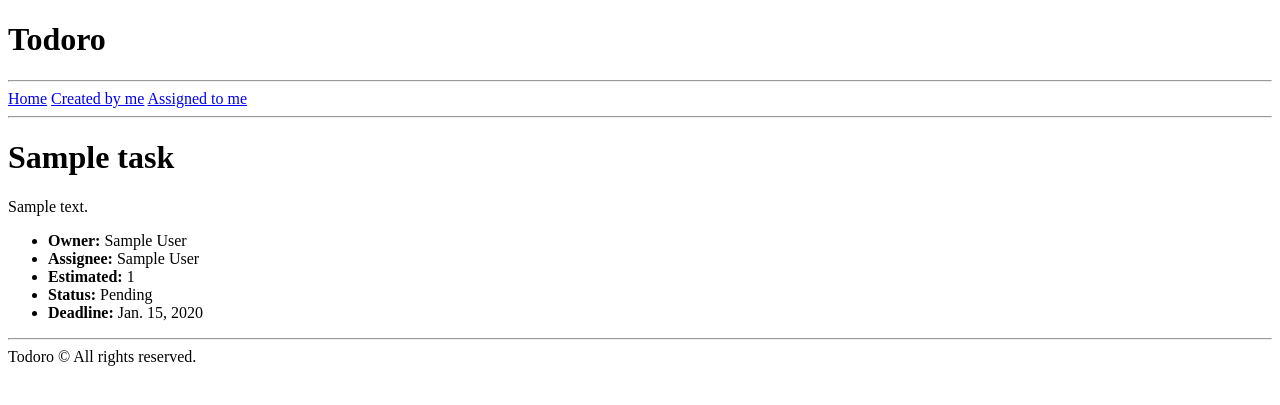
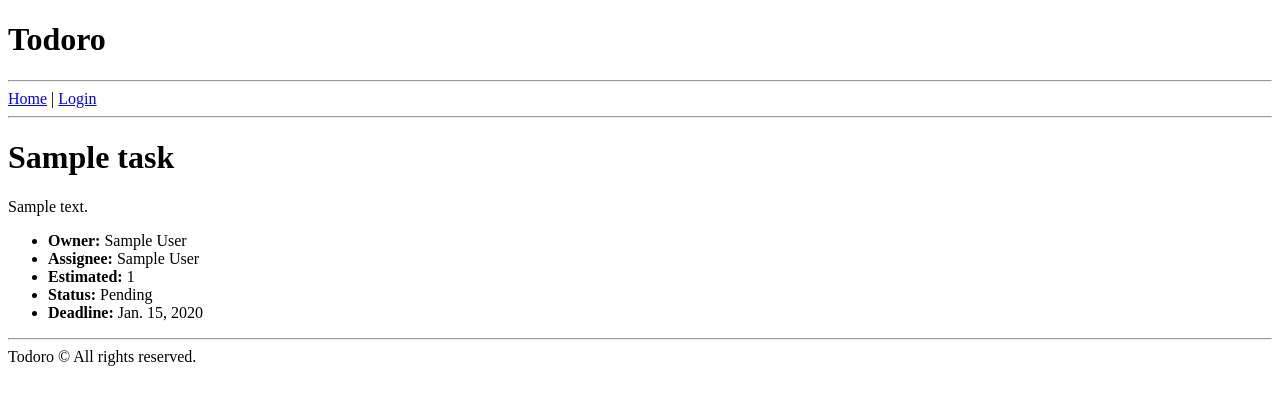
Before and after one commit to dalvarezdp/Todoro, a Django app: page /tasks/1 in a window 1280 px wide. Shown: the top 405 px of the page. Run offline with Django 3.2, Linux system fonts and the light colour scheme; tables that the repository leaves empty hold one stand-in row (values such as "Sample post").

Commit message:
Protegemos el acceso a las paginas de listado de tareas (home) y detalle de tareas si el usuario no esta autenticado

```diff
--- a/src/tasks/views.py
+++ b/src/tasks/views.py
@@ -1,3 +1,4 @@
+from django.contrib.auth.decorators import login_required
 from django.http import HttpResponse
 from django.http import HttpResponseNotFound
 from django.shortcuts import render
@@ -5,12 +6,14 @@ from django.shortcuts import render
 from tasks.models import Task
 
 
+@login_required()
 def tasks_list(request):
     """
     Recupera todas las tareas de la base de datos y las pinta
     :param request: HttpRequest
     :return: HttpResponse
     """
+
     # recuperar todas las tareas de la base de datos
     tasks = Task.objects.select_related("owner", "assignee").all()
 
@@ -52,3 +55,13 @@ def tasks_detail(request, task_pk):
 
     # renderizar el contexto
     return render(request, 'tasks/detail.html', context)
+
+
+def login(request):
+    """
+    Hace login de un usuario
+    :param request: HttpRequest
+    :return: HttpResponse
+    """
+
+    return render(request, 'tasks/login.html')
--- a/src/todoro/settings.py
+++ b/src/todoro/settings.py
@@ -145,3 +145,6 @@ LOGGING = {
         }
     }
 }
+
+# login URL
+LOGIN_URL = '/login'
--- a/src/todoro/urls.py
+++ b/src/todoro/urls.py
@@ -16,10 +16,11 @@ Including another URLconf
 from django.conf.urls import url
 from django.contrib import admin
 
-from tasks.views import tasks_list, tasks_detail
+from tasks.views import tasks_list, tasks_detail, login
 
 urlpatterns = [
     url(r'^admin/', admin.site.urls),
     url(r'^$', tasks_list, name="tasks_list"), # si la URL es / , ejecutar función tasks_list
-    url(r'^tasks/(?P<task_pk>[0-9]+)$', tasks_detail, name="tasks_detail")
+    url(r'^tasks/(?P<task_pk>[0-9]+)$', tasks_detail, name="tasks_detail"),
+    url(r'^login', login, name="login")
 ]
--- a/src/ui/templates/base.html
+++ b/src/ui/templates/base.html
@@ -9,10 +9,14 @@
     <h1>Todoro</h1>
     <hr>
     <a href="{% url 'tasks_list' %}" title="Home">Home</a>
+    |
+    {% if user.is_authenticated %}
+        <a href="{% url 'tasks_list' %}?filter=owned" title="Created by me">Created by me</a>
 
-    <a href="{% url 'tasks_list' %}?filter=owned" title="Created by me">Created by me</a>
-
-    <a href="{% url 'tasks_list' %}?filter=assigned" title="Assigned to me">Assigned to me</a>
+        <a href="{% url 'tasks_list' %}?filter=assigned" title="Assigned to me">Assigned to me</a>
+    {% else %}
+        <a href="{% url 'login' %}" title="Login">Login</a>
+    {% endif %}
     <hr>
     {% block content %} {% endblock %}
     <hr>
```
Also changed, not shown: src/ui/templates/tasks/login.html (added, +7 -0 lines).
